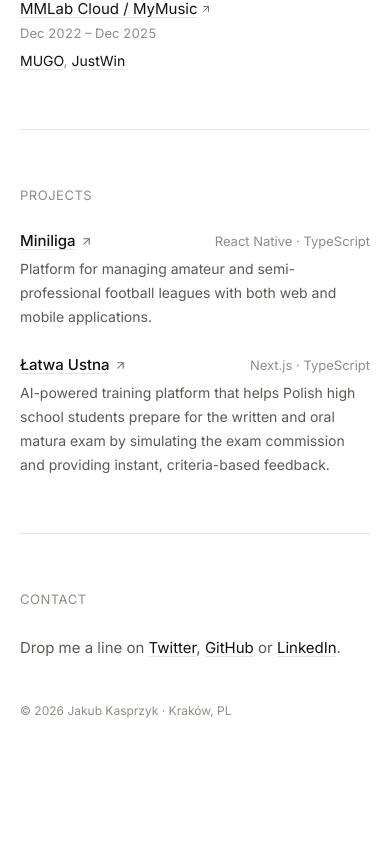
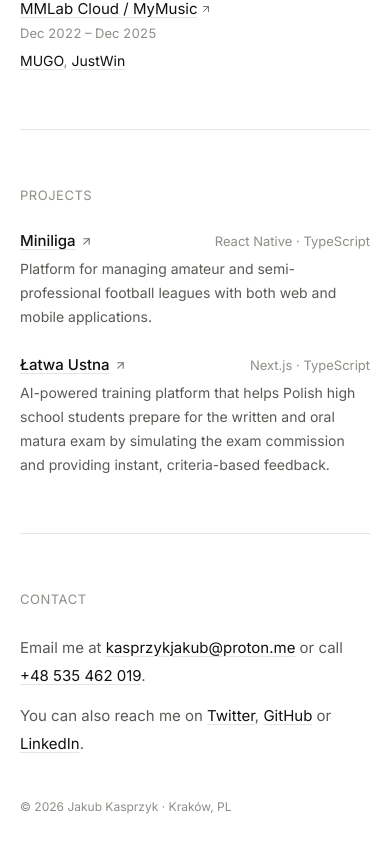
Before and after one commit to jkasprzyk17/portfolio, a Next.js app: page / in a window 390 px wide. Shown: the part 985-1837 px from the top of the page. Before the commit the page ends 1761 px from the top, so only its background shows below. Built offline with nearby package versions, Linux system fonts and the light colour scheme.

Commit message:
Update Contact component to include email and phone contact options, enhancing user accessibility.

```diff
--- a/src/components/Contact.tsx
+++ b/src/components/Contact.tsx
@@ -24,10 +24,21 @@ export default function Contact() {
         whileInView={{ opacity: 1, y: 0 }}
         viewport={{ once: true, margin: "-40px" }}
         transition={{ duration: 0.4, ease }}
-        className="text-[15px] leading-7 text-fg-2"
+        className="text-[15px] leading-7 text-fg-2 space-y-3"
       >
         <p>
-          Drop me a line on{" "}
+          Email me at{" "}
+          <a href="mailto:kasprzykjakub@proton.me" className="prose-link">
+            kasprzykjakub@proton.me
+          </a>{" "}
+          or call{" "}
+          <a href="tel:+48535462019" className="prose-link">
+            +48 535 462 019
+          </a>
+          .
+        </p>
+        <p>
+          You can also reach me on{" "}
           {links.map((l, i) => (
             <span key={l.href}>
               {i > 0 && (i === links.length - 1 ? " or " : ", ")}
```
